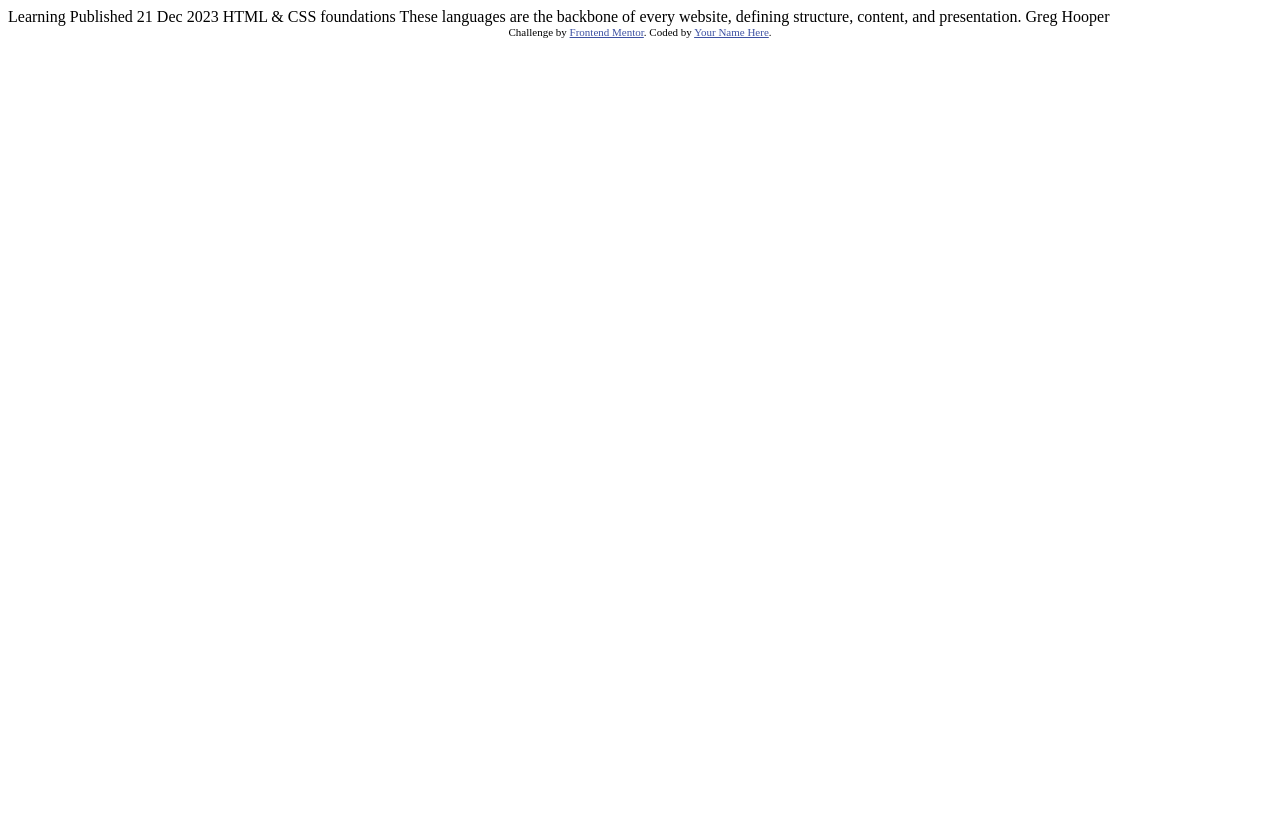
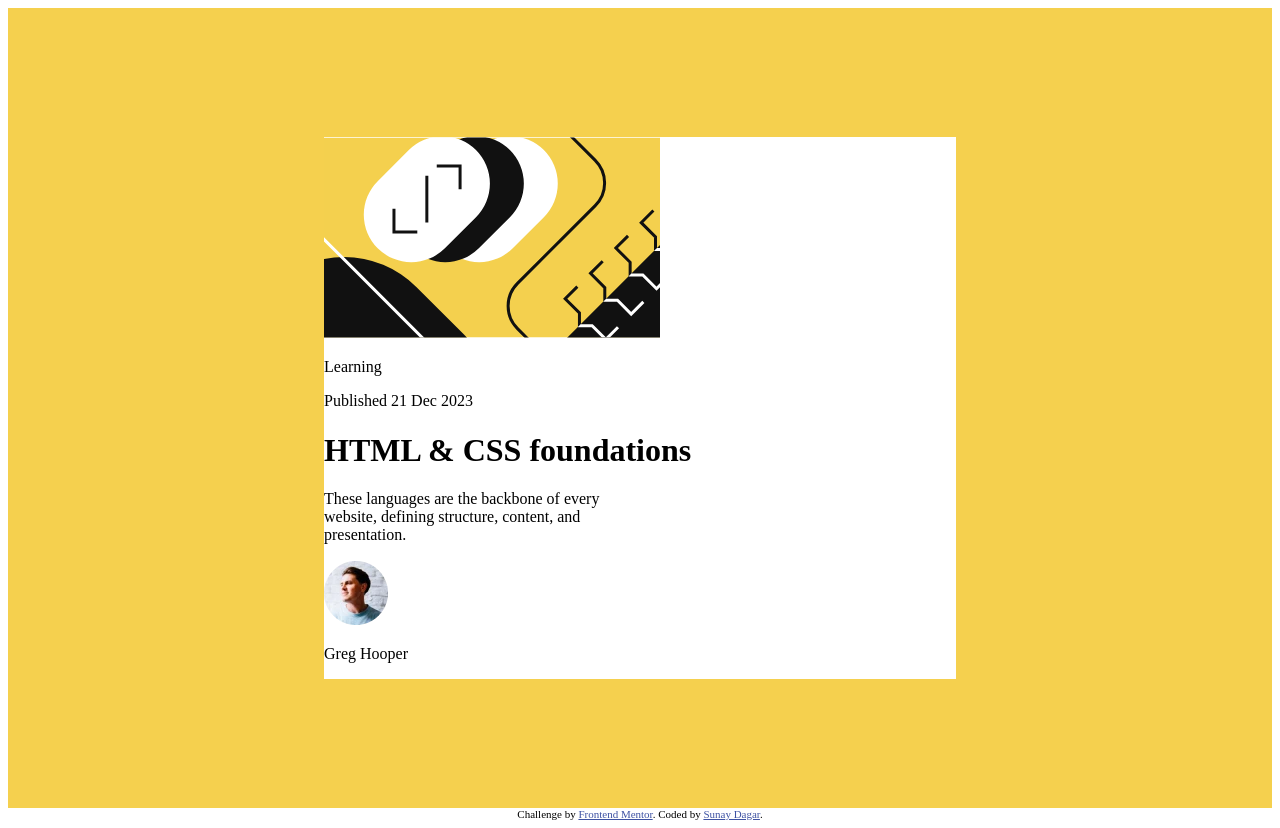
Before and after one commit to suzzy-dszy/Blog-Preview-Card, a plain HTML site: page index.html in a window 1280 px wide. Before the commit the page ends 800 px from the top, so only its background shows below. Drawn offline with Linux system fonts and the light colour scheme.

Commit message:
HTML tags added and some CSS

```diff
--- a/index.html
+++ b/index.html
@@ -10,25 +10,63 @@
 
   <!-- Feel free to remove these styles or customise in your own stylesheet 👍 -->
   <style>
+
+    @font-face{
+      font-family: FigTree;
+      src: local(
+        assets\fonts\Figtree-VariableFont_wght.ttf
+      );
+    }
+
+    body{
+      font-family: 'FigTree';
+    }
+
+
+
+    main{
+      background-color: #f5d04e;
+      display: flex;
+      justify-content: center;
+      align-items: center;
+      height: 100vh;
+    }
+
+    .container{
+      background-color: #fff;
+      width: 50%;
+    }
+
+
+
+
     .attribution { font-size: 11px; text-align: center; }
     .attribution a { color: hsl(228, 45%, 44%); }
   </style>
 </head>
+
 <body>
 
-  Learning
+  <main>
+    <div class="container">
+      <img src="./assets/images/illustration-article.svg">
+      <p class="content-tag">Learning</p>
+      <p class="publish-date">Published 21 Dec 2023</p>
+      <h1>HTML & CSS foundations</h1>
+      <p>These languages are the backbone of every <br>
+        website, defining structure, content, and <br>
+        presentation.</p>
+      <img src="./assets/images/image-avatar.webp" alt="avatar">
+      <p class="avatar-name">Greg Hooper</p>
+    </div>
+  </main>
 
-  Published 21 Dec 2023
+  <footer>
+    <div class="attribution">
+      Challenge by <a href="https://www.frontendmentor.io?ref=challenge" target="_blank">Frontend Mentor</a>.
+      Coded by <a href="#">Sunay Dagar</a>.
+    </div>
+  </footer>
 
-  HTML & CSS foundations
-
-  These languages are the backbone of every website, defining structure, content, and presentation.
-
-  Greg Hooper
-
-  <div class="attribution">
-    Challenge by <a href="https://www.frontendmentor.io?ref=challenge" target="_blank">Frontend Mentor</a>.
-    Coded by <a href="#">Your Name Here</a>.
-  </div>
 </body>
 </html>
```
Also changed, not shown: 2 other files.
